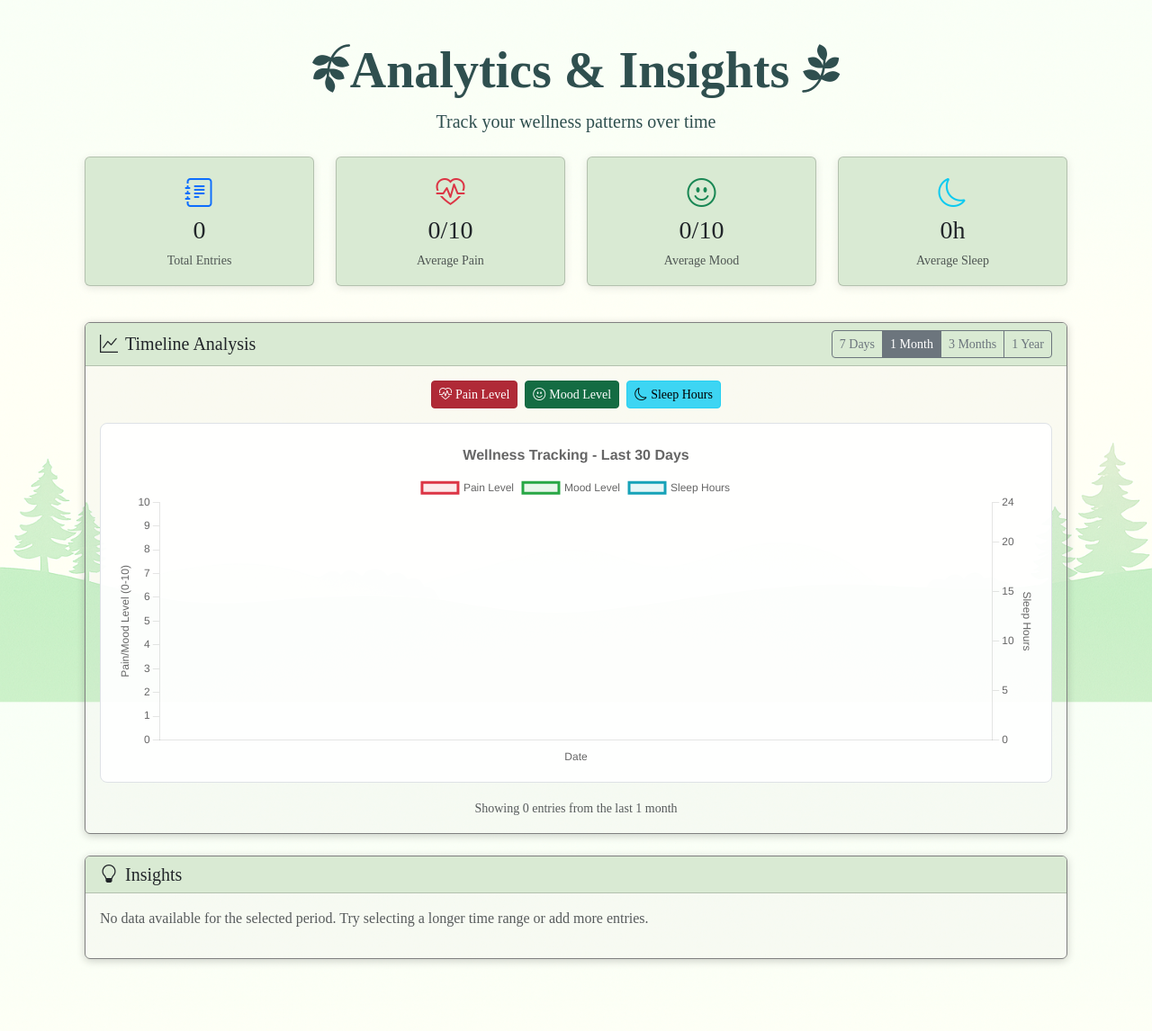
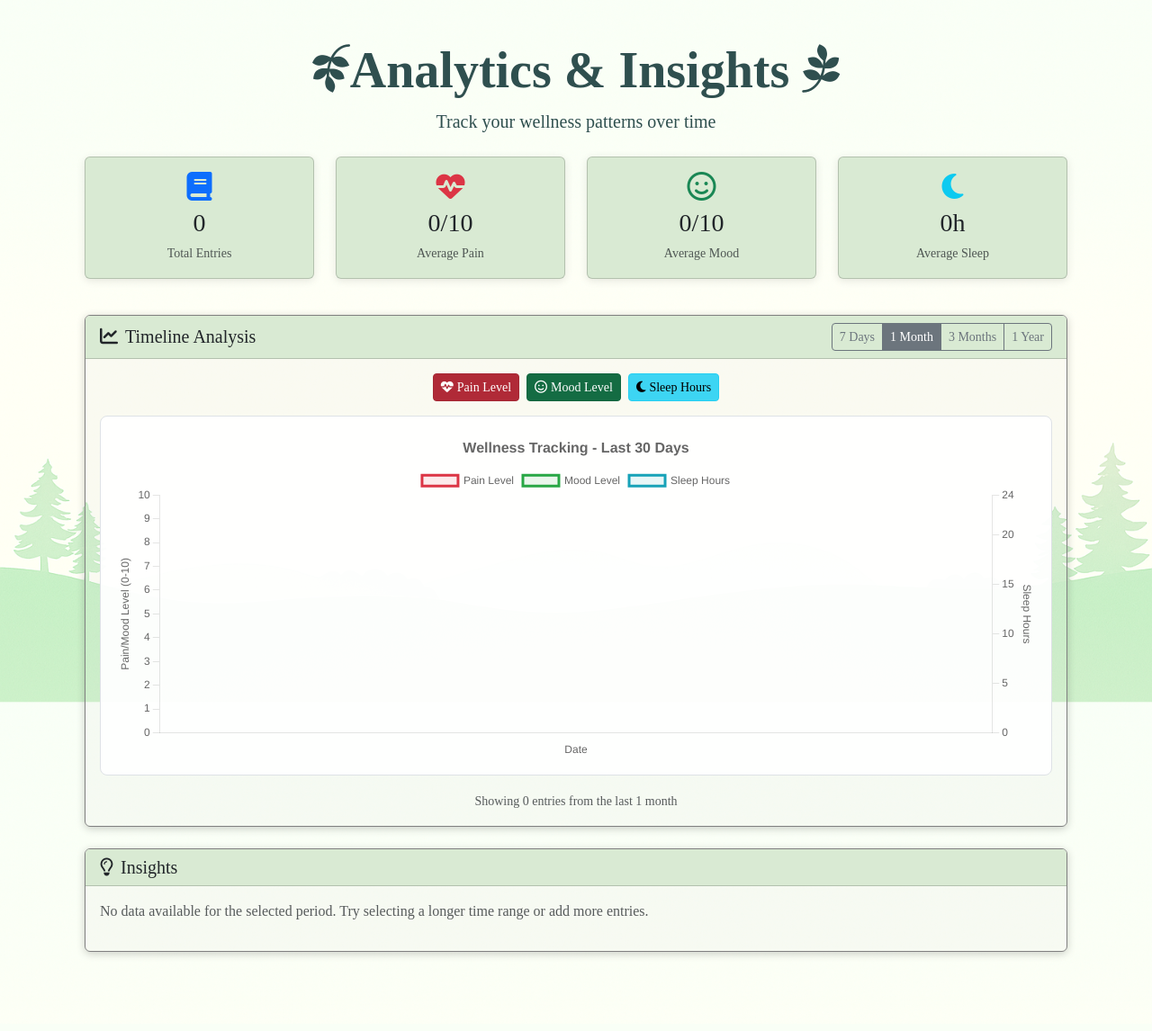
Before and after one commit to AC-dev16/the-gentle-journal, a Django app: page /analytics/ in a window 1280 px wide. Shown: the part 73-1219 px from the top of the page at 90% size. After the commit the page ends 1137 px from the top, so only its background shows below. Run offline with Django 4.2, Linux system fonts and the light colour scheme; the visitor is signed in with stand-in values (Sample User, id 1); data that the repository does not hold is empty; some libraries are stand-ins or nearby versions; some web fonts are replaced.

Commit message:
Replace Bootstrap icons with Font Awesome icons for improved consistency across analytics, contact form, dashboard, entry details, and homepage templates.

```diff
--- a/diary_entries/templates/diary_entries/analytics.html
+++ b/diary_entries/templates/diary_entries/analytics.html
@@ -16,7 +16,7 @@
         <div class="col-md-3 mb-3">
             <div class="card analytics-stat-card">
                 <div class="card-body text-center">
-                    <i class="bi bi-journal-text text-primary mb-2" style="font-size: 2rem;"></i>
+                    <i class="fa-solid fa-book text-primary mb-2" style="font-size: 2rem;"></i>
                     <h3 class="mb-1">{{ total_entries }}</h3>
                     <small class="text-muted">Total Entries</small>
                 </div>
@@ -25,7 +25,7 @@
         <div class="col-md-3 mb-3">
             <div class="card analytics-stat-card">
                 <div class="card-body text-center">
-                    <i class="bi bi-heart-pulse text-danger mb-2" style="font-size: 2rem;"></i>
+                    <i class="fa-solid fa-heart-pulse text-danger mb-2" style="font-size: 2rem;"></i>
                     <h3 class="mb-1">{{ avg_pain }}/10</h3>
                     <small class="text-muted">Average Pain</small>
                 </div>
@@ -34,7 +34,7 @@
         <div class="col-md-3 mb-3">
             <div class="card analytics-stat-card">
                 <div class="card-body text-center">
-                    <i class="bi bi-emoji-smile text-success mb-2" style="font-size: 2rem;"></i>
+                    <i class="fa-regular fa-face-smile text-success mb-2" style="font-size: 2rem;"></i>
                     <h3 class="mb-1">{{ avg_mood }}/10</h3>
                     <small class="text-muted">Average Mood</small>
                 </div>
@@ -43,7 +43,7 @@
         <div class="col-md-3 mb-3">
             <div class="card analytics-stat-card">
                 <div class="card-body text-center">
-                    <i class="bi bi-moon text-info mb-2" style="font-size: 2rem;"></i>
+                    <i class="fa-solid fa-moon text-info mb-2" style="font-size: 2rem;"></i>
                     <h3 class="mb-1">{{ avg_sleep }}h</h3>
                     <small class="text-muted">Average Sleep</small>
                 </div>
@@ -58,7 +58,7 @@
                 <div class="card-header">
                     <div class="row align-items-center">
                         <div class="col-md-6">
-                            <h5 class="mb-0"><i class="bi bi-graph-up me-2"></i>Timeline Analysis</h5>
+                            <h5 class="mb-0"><i class="fa-solid fa-chart-line me-2"></i>Timeline Analysis</h5>
                         </div>
                         <div class="col-md-6">
                             <div class="d-flex justify-content-end gap-2 flex-wrap">
@@ -77,13 +77,13 @@
                     <!-- Data Toggle Buttons -->
                     <div class="mb-3 d-flex justify-content-center flex-wrap gap-2">
                         <button type="button" class="btn btn-danger btn-sm data-toggle-btn active" data-dataset="pain">
-                            <i class="bi bi-heart-pulse me-1"></i>Pain Level
+                            <i class="fa-solid fa-heart-pulse me-1"></i>Pain Level
                         </button>
                         <button type="button" class="btn btn-success btn-sm data-toggle-btn active" data-dataset="mood">
-                            <i class="bi bi-emoji-smile me-1"></i>Mood Level
+                            <i class="fa-regular fa-face-smile me-1"></i>Mood Level
                         </button>
                         <button type="button" class="btn btn-info btn-sm data-toggle-btn active" data-dataset="sleep">
-                            <i class="bi bi-moon me-1"></i>Sleep Hours
+                            <i class="fa-solid fa-moon me-1"></i>Sleep Hours
                         </button>
                     </div>
 
@@ -106,7 +106,7 @@
         <div class="col-12">
             <div class="card insights-card">
                 <div class="card-header">
-                    <h5 class="mb-0"><i class="bi bi-lightbulb me-2"></i>Insights</h5>
+                    <h5 class="mb-0"><i class="fa-regular fa-lightbulb me-2"></i>Insights</h5>
                 </div>
                 <div class="card-body">
                     <div id="insightsContainer">
--- a/diary_entries/templates/diary_entries/contact_form.html
+++ b/diary_entries/templates/diary_entries/contact_form.html
@@ -11,7 +11,7 @@
             <div class="card contact-card mt-4">
                 <div class="card-header bg-transparent border-0 pt-4">
                     <h4 class="mb-0">
-                        <i class="bi bi-envelope"></i> Contact Us
+                        <i class="fa-regular fa-envelope"></i> Contact Us
                     </h4>
                     <small class="text-muted">
                         We'd love to hear from you. Send us a message and we'll respond as soon as possible.
@@ -25,10 +25,10 @@
                         <div class="d-grid gap-2 d-md-flex justify-content-md-end">
                             <a href="{% if user.is_authenticated %}{% url 'dashboard' %}{% else %}{% url 'homepage' %}{% endif %}"
                                class="btn btn-accent-outline">
-                                <i class="bi bi-arrow-left"></i> Back
+                                <i class="fa-solid fa-arrow-left-long"></i> Back
                             </a>
                             <button type="submit" class="btn btn-accent">
-                                <i class="bi bi-send"></i> Send Message
+                                <i class="fa-regular fa-paper-plane"></i> Send Message
                             </button>
                         </div>
                     </form>
--- a/diary_entries/templates/diary_entries/entry_details.html
+++ b/diary_entries/templates/diary_entries/entry_details.html
@@ -13,7 +13,7 @@
             <div class="card entry-form-card mt-4">
                 <div class="card-header bg-transparent border-0 pt-4">
                     <h4 class="mb-0">
-                        <i class="bi bi-{% if entry %}pencil{% else %}plus-circle-fill{% endif %}"></i>
+                        <i class="fa-solid fa-pencil{% if entry %} fa-pencil-alt{% else %} fa-plus-circle-fill{% endif %}"></i>
                         {% if entry %}Edit Entry{% else %}New Detailed Entry{% endif %}
                     </h4>
                     <small class="text-muted">
@@ -99,7 +99,7 @@
                         </div>
 
                         <div class="d-grid gap-2 d-md-flex justify-content-md-end">
-                            <a href="{% url 'entries' %}" class="btn btn-accent-outline">
+                            <a href="{% url 'entries' %}" class="btn btn-accent-outline fw-bold">
                                 Go to Entries
                             </a>
                             <button type="submit" class="btn btn-accent">
```
Also changed, not shown: diary_entries/templates/diary_entries/dashboard.html (+7 -7 lines), diary_entries/templates/diary_entries/homepage.html (+4 -4 lines).
